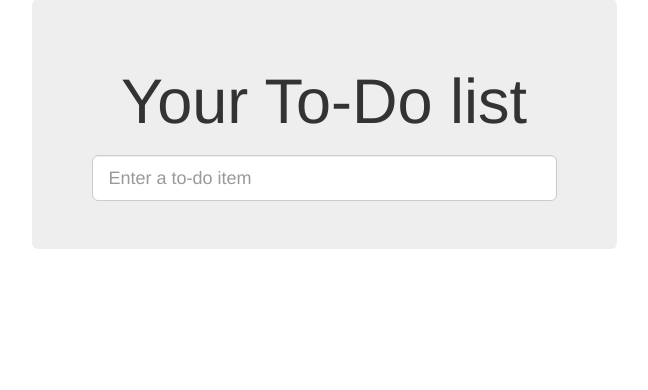
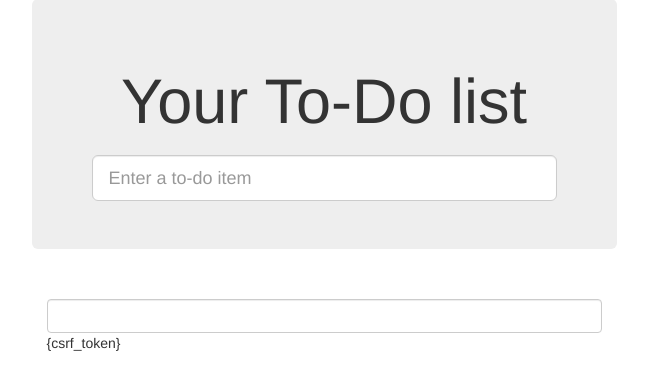
Before and after one commit to shiftypanda/python-add-book, a Django app: template lists/templates/lists/list.html in a window 1280 px wide. Shown: the part 73-463 px from the top of the page, without its empty margins (316-964 px from the left). Run offline with Django 3.2, Linux system fonts and the light colour scheme; the template is opened without the code that fills it: values that come from a table or form of the project are taken from there, others are empty; some libraries are stand-ins or nearby versions.

Commit message:
added sharee form, not yet connected to view

```diff
--- a/lists/templates/lists/list.html
+++ b/lists/templates/lists/list.html
@@ -12,3 +12,17 @@
     </table>
 
 {% endblock %}
+
+{% block extra_content %}
+
+<div>
+    <form class="form"
+          method="POST"
+          action="{% url 'share_list_with' %}">
+
+      <input class="form-control" name="sharee" type="email">
+      {csrf_token}
+    </form>
+</div>
+
+{% endblock%}
```
